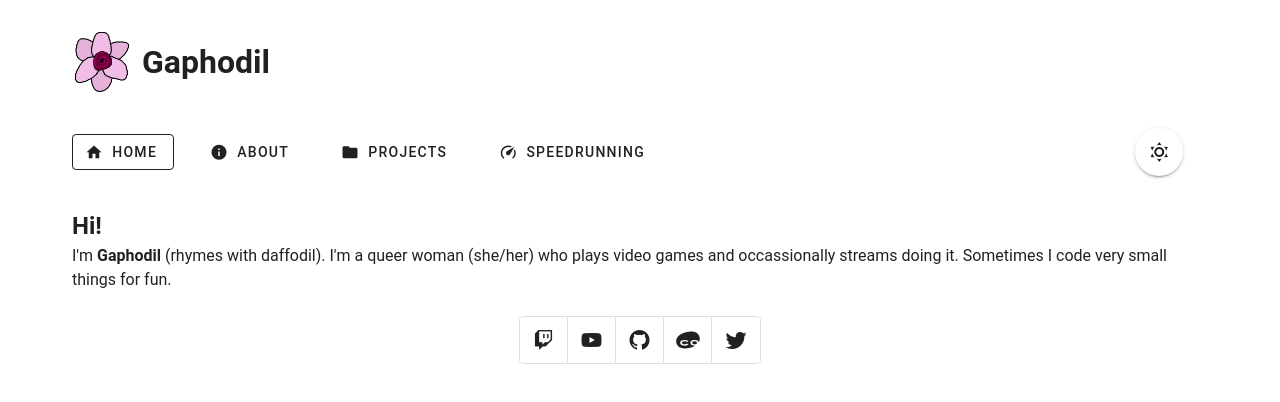
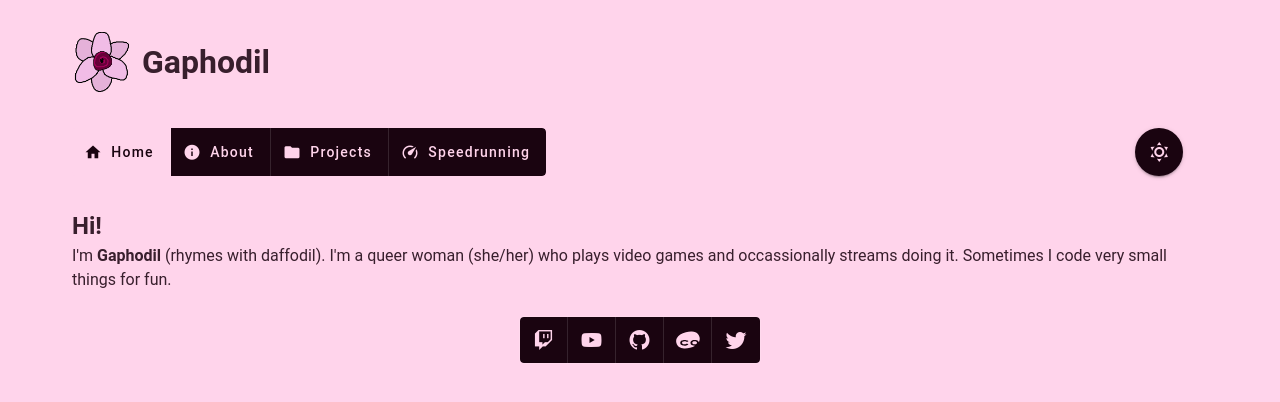
Before and after one commit to Gaphodil/gaphodil.github.io, a Vue app: page / in a window 1280 px wide. Shown: the top 402 px of the page. Built offline with nearby package versions, Linux system fonts and the light colour scheme.

Commit message:
use custom theming; tweak navbar again

```diff
--- a/src/components/NavBar.vue
+++ b/src/components/NavBar.vue
@@ -5,47 +5,78 @@
       justify="center"
       justify-sm="start"
     >
-      <NavBarItem>
+      <v-col
+        :class="$vuetify.display.mobile ? 'd-flex justify-center' : ''"
+        :style="$vuetify.display.mobile ? 'padding: 0px' : ''"
+      >
+        <v-btn-toggle
+          divided
+          :theme="$vuetify.theme.current.dark ? 'customLight' : 'customDark'"
+        >
           <v-btn
-          flat
             :href="tabUrls[0]"
-          :variant="tab === tabUrls[0] ? 'outlined' : 'text'"
             prepend-icon="mdi-home"
+            class="text-none"
+            :class="tab == tabUrls[0] ? 'bg-primary' : 'bg-background'"
           >
             Home
           </v-btn>
-      </NavBarItem>
-      <NavBarItem>
           <v-btn
-          flat
             :href="tabUrls[1]"
-          :variant="tab === tabUrls[1] ? 'outlined' : 'text'"
             prepend-icon="mdi-information"
+            class="text-none"
+            :class="tab == tabUrls[1] ? 'bg-primary' : 'bg-background'"
           >
             About
           </v-btn>
-      </NavBarItem>
-      <NavBarItem>
           <v-btn
-          flat
+            v-if="!$vuetify.display.mobile"
             :href="tabUrls[2]"
-          :variant="tab === tabUrls[2] ? 'outlined' : 'text'"
             prepend-icon="mdi-folder"
+            class="text-none"
+            :class="tab == tabUrls[2] ? 'bg-primary' : 'bg-background'"
           >
             Projects
           </v-btn>
-      </NavBarItem>
-      <NavBarItem>
           <v-btn
-          flat
+            v-if="!$vuetify.display.mobile"
             :href="tabUrls[3]"
-          :variant="tab === tabUrls[3] ? 'outlined' : 'text'"
             prepend-icon="mdi-speedometer"
+            class="text-none"
+            :class="tab == tabUrls[3] ? 'bg-primary' : 'bg-background'"
           >
             Speedrunning
           </v-btn>
-      </NavBarItem>
-      <v-spacer />
+        </v-btn-toggle>
+      </v-col>
+      <v-col
+        v-if="$vuetify.display.mobile"
+        class="d-flex justify-center"
+        style="padding: 0px"
+      >
+        <v-btn-toggle
+          divided
+          :theme="$vuetify.theme.current.dark ? 'customLight' : 'customDark'"
+        >
+          <v-btn
+            :href="tabUrls[2]"
+            prepend-icon="mdi-folder"
+            class="text-none"
+            :class="tab == tabUrls[2] ? 'bg-primary' : 'bg-background'"
+          >
+            Projects
+          </v-btn>
+          <v-btn
+            :href="tabUrls[3]"
+            prepend-icon="mdi-speedometer"
+            class="text-none"
+            :class="tab == tabUrls[3] ? 'bg-primary' : 'bg-background'"
+          >
+            Speedrunning
+          </v-btn>
+        </v-btn-toggle>
+      </v-col>
+      <v-spacer v-if="!$vuetify.display.mobile" />
       <v-col
         cols="12"
         sm="1"
@@ -56,6 +87,7 @@
           style="justify-self: center;"
           aria-label="Change Theme"
           title="Change Theme"
+          class="bg-primary"
           :icon="$vuetify.theme.current.dark ? 'mdi-weather-night' : 'mdi-weather-sunny'"
           @click="toggleTheme"
         />
@@ -78,22 +110,22 @@ else {
   // grab system theme from window.matchMedia
   if (window.matchMedia) {
     if (window.matchMedia('(prefers-color-scheme: dark)').matches) {
-      theme.global.name.value = 'dark'
+      theme.global.name.value = 'customDark'
     }
     else {
-      theme.global.name.value = 'light'
+      theme.global.name.value = 'customLight'
     }
   }
   // if browser too old, default to dark
   else {
-    theme.global.name.value = 'dark'
+    theme.global.name.value = 'customDark'
   }
   // write to localStorage
   localStorage.setItem('theme', theme.global.name.value)
 }
 
 function toggleTheme () {
-  theme.global.name.value = theme.global.current.value.dark ? 'light' : 'dark'
+  theme.global.name.value = theme.global.current.value.dark ? 'customLight' : 'customDark'
   localStorage.setItem('theme', theme.global.name.value)
 }
 </script>
@@ -106,7 +138,7 @@ export default {
   data() {
     return {
       tab: activePage,
-      tabUrls: tabUrls
+      tabUrls: tabUrls,
     }
   }
 }
--- a/src/components/NavBarItem.vue
+++ /dev/null
@@ -1,10 +0,0 @@
-<template>
-  <v-col
-    cols="12"
-    sm="auto"
-    :class="$vuetify.display.mobile ? 'd-flex justify-center' : ''"
-    :style="$vuetify.display.mobile ? 'padding: 2px' : ''"
-  >
-    <slot />
-  </v-col>
-</template>
--- a/src/pages/index/HomePage.vue
+++ b/src/pages/index/HomePage.vue
@@ -14,10 +14,12 @@
         class="d-flex justify-center"
       >
         <v-btn-group
+          :theme="$vuetify.theme.current.dark ? 'customLight' : 'customDark'"
           divided
           border
         >
           <v-btn
+            class="bg-background"
             target="_blank"
             aria-label="Twitch"
             title="Twitch"
@@ -25,6 +27,7 @@
             href="https://twitch.tv/gaphodil"
           />
           <v-btn
+            class="bg-background"
             target="_blank"
             aria-label="Youtube"
             title="Youtube"
@@ -32,6 +35,7 @@
             href="https://youtube.com/@gaphodil"
           />
           <v-btn
+            class="bg-background"
             target="_blank"
             aria-label="GitHub"
             title="GitHub"
@@ -39,6 +43,7 @@
             href="https://github.com/gaphodil"
           />
           <v-btn
+            class="bg-background"
             target="_blank"
             aria-label="Cohost"
             title="Cohost"
@@ -46,6 +51,7 @@
             href="https://cohost.org/gaph"
           />
           <v-btn
+            class="bg-background"
             target="_blank"
             aria-label="Twitter"
             title="Twitter"
--- a/src/plugins/vuetify.js
+++ b/src/plugins/vuetify.js
@@ -12,10 +12,42 @@ import "vuetify/styles";
 import { createVuetify } from "vuetify";
 import CohostSVG from "@/components/CohostSVG.vue";
 
+const customDark = {
+  dark: true,
+  colors: {
+    background: '#1A0410',
+    surface: '#1A0410',
+    'surface-bright': '#1A0410',
+    'on-background': '#FFD4EB',
+    primary: '#FFD4EB',
+    'on-primary': '#1A0410',
+  }
+};
+const customLight = {
+  dark: false,
+  colors: {
+    background: '#FFD4EB',
+    surface: '#FFD4EB',
+    'surface-bright': '#FFD4EB',
+    'on-background': '#1A0410',
+    primary: '#1A0410',
+    'on-primary': '#FFD4EB',
+  }
+};
+
 // https://vuetifyjs.com/en/introduction/why-vuetify/#feature-guides
 export default createVuetify({
   theme: {
-    defaultTheme: "dark",
+    defaultTheme: "customDark",
+    themes: {
+      customDark,
+      customLight,
+    },
+    variations: {
+      colors: ["background, primary"],
+      lighten: 1,
+      darken: 1,
+    }
   },
   icons: {
     sets: {
```
Lines whose indentation alone changed are shown as unchanged.
